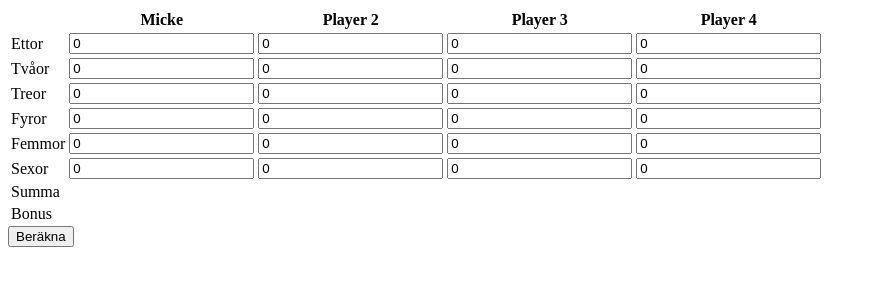
After one commit to emmio-micke/wies18-php, a PHP site: page /002-yatzy.php in a window 1280 px wide. The commit adds this page. Shown: the top 300 px of the page, without its empty margins (0-876 px from the left). Run offline with PHP 8.4, Linux system fonts and the light colour scheme.

Commit message:
Updated yatzy excercises.

```diff
--- a/www/excersises/19/001-yatzy.php
+++ b/www/excersises/19/001-yatzy.php
@@ -6,7 +6,7 @@
     <title>Yatzy</title>
     <meta name="viewport" content="width=device-width, initial-scale=1">
     <link rel="stylesheet" type="text/css" media="screen" href="main.css">
-    <script src="main.js"></script>
+    <script src="main1.js"></script>
 </head>
 <body>
     <table>
@@ -58,13 +58,13 @@
 
         <tr>
             <td>Summa</td>
-            <td id="playerone_sum"></td>
+            <td id="player1_sum"></td>
             <td colspan="3"></td>
         </tr>
 
         <tr>
             <td>Bonus</td>
-            <td id="playerone_bonus"></td>
+            <td id="player1_bonus"></td>
             <td colspan="3"></td>
         </tr>
 
--- /dev/null
+++ b/www/excersises/19/002-yatzy.php
@@ -0,0 +1,102 @@
+<!DOCTYPE html>
+<html>
+<head>
+    <meta charset="utf-8">
+    <meta http-equiv="X-UA-Compatible" content="IE=edge">
+    <title>Yatzy</title>
+    <meta name="viewport" content="width=device-width, initial-scale=1">
+    <link rel="stylesheet" type="text/css" media="screen" href="main.css">
+    <script src="main2.js"></script>
+</head>
+<body>
+    <table>
+        <?php
+
+        $fields = [
+            [
+                'name' => 'Ettor',
+                'field_name' => 'ones'
+            ],
+            [
+                'name' => 'Tvåor',
+                'field_name' => 'twos'
+            ],
+            [
+                'name' => 'Treor',
+                'field_name' => 'threes'
+            ],
+            [
+                'name' => 'Fyror',
+                'field_name' => 'fours'
+            ],
+            [
+                'name' => 'Femmor',
+                'field_name' => 'fives'
+            ],
+            [
+                'name' => 'Sexor',
+                'field_name' => 'sixes'
+            ]
+        ];
+
+        $players = [
+            [
+                'name' => 'Micke',
+                'field_name' => 'player1'
+            ],
+            [
+                'name' => 'Player 2',
+                'field_name' => 'player2'
+            ],
+            [
+                'name' => 'Player 3',
+                'field_name' => 'player3'
+            ],
+            [
+                'name' => 'Player 4',
+                'field_name' => 'player4'
+            ]
+        ];
+
+        $noOfPlayers = count($players);
+
+        ?>
+        <input type="hidden" id="noOfPlayers" value="<?php echo $noOfPlayers; ?>">
+        <tr>
+            <th></th>
+            <?php foreach($players as $player): ?>
+                <th><?php echo $player['name']; ?></th>
+            <?php endforeach; ?>
+        </tr>
+
+        <?php foreach($fields as $field): ?>
+            <tr>
+                <td><?php echo $field['name']; ?></td>
+
+                <?php foreach($players as $player): ?>
+                    <td><input type="number" id="<?php echo $player['field_name']; ?>_<?php echo $field['field_name']; ?>" value="0"></td>
+                <?php endforeach; ?>
+            </tr>
+        <?php endforeach; ?>
+
+        <tr>
+            <td>Summa</td>
+
+            <?php foreach($players as $player): ?>
+                <td id="<?php echo $player['field_name']; ?>_sum"></td>
+            <?php endforeach; ?>
+        </tr>
+
+        <tr>
+            <td>Bonus</td>
+
+            <?php foreach($players as $player): ?>
+                <td id="<?php echo $player['field_name']; ?>_bonus"></td>
+            <?php endforeach; ?>
+        </tr>
+
+    </table>
+
+    <button id="calc">Beräkna</button>
+</body>
+</html>
--- a/www/excersises/19/main.js
+++ b/www/excersises/19/main1.js
@@ -22,12 +22,12 @@ document.addEventListener("DOMContentLoaded", function(e) {
         sum += getValueFromField(document.getElementById("player1_fives"));
         sum += getValueFromField(document.getElementById("player1_sixes"));
 
-        document.getElementById("playerone_sum").innerText = sum;
+        document.getElementById("player1_sum").innerText = sum;
 
         if (sum >= 63) {
-            document.getElementById("playerone_bonus").innerText = 50;
+            document.getElementById("player1_bonus").innerText = 50;
         } else {
-            document.getElementById("playerone_bonus").innerText = 0;
+            document.getElementById("player1_bonus").innerText = 0;
         }
     });
 });
--- /dev/null
+++ b/www/excersises/19/main2.js
@@ -0,0 +1,35 @@
+
+document.addEventListener("DOMContentLoaded", function(e) {
+    let btnCalc = document.getElementById("calc");
+
+    function getValueFromField(element) {
+        if (element.value === '') {
+            return 0;
+        }
+        if (!isNaN(element.value)) {
+            return parseInt(element.value);
+        }
+        return 0;
+    }
+
+    btnCalc.addEventListener("click", function(event) {
+        for (let playerIndex = 1; playerIndex <= 4; playerIndex++) {
+            let sum = 0;
+
+            sum += getValueFromField(document.getElementById("player" + playerIndex + "_ones"));
+            sum += getValueFromField(document.getElementById("player" + playerIndex + "_twos"));
+            sum += getValueFromField(document.getElementById("player" + playerIndex + "_threes"));
+            sum += getValueFromField(document.getElementById("player" + playerIndex + "_fours"));
+            sum += getValueFromField(document.getElementById("player" + playerIndex + "_fives"));
+            sum += getValueFromField(document.getElementById("player" + playerIndex + "_sixes"));
+
+            document.getElementById("player" + playerIndex + "_sum").innerText = sum;
+
+            if (sum >= 63) {
+                document.getElementById("player" + playerIndex + "_bonus").innerText = 50;
+            } else {
+                document.getElementById("player" + playerIndex + "_bonus").innerText = 0;
+            }
+            }
+    });
+});
```
